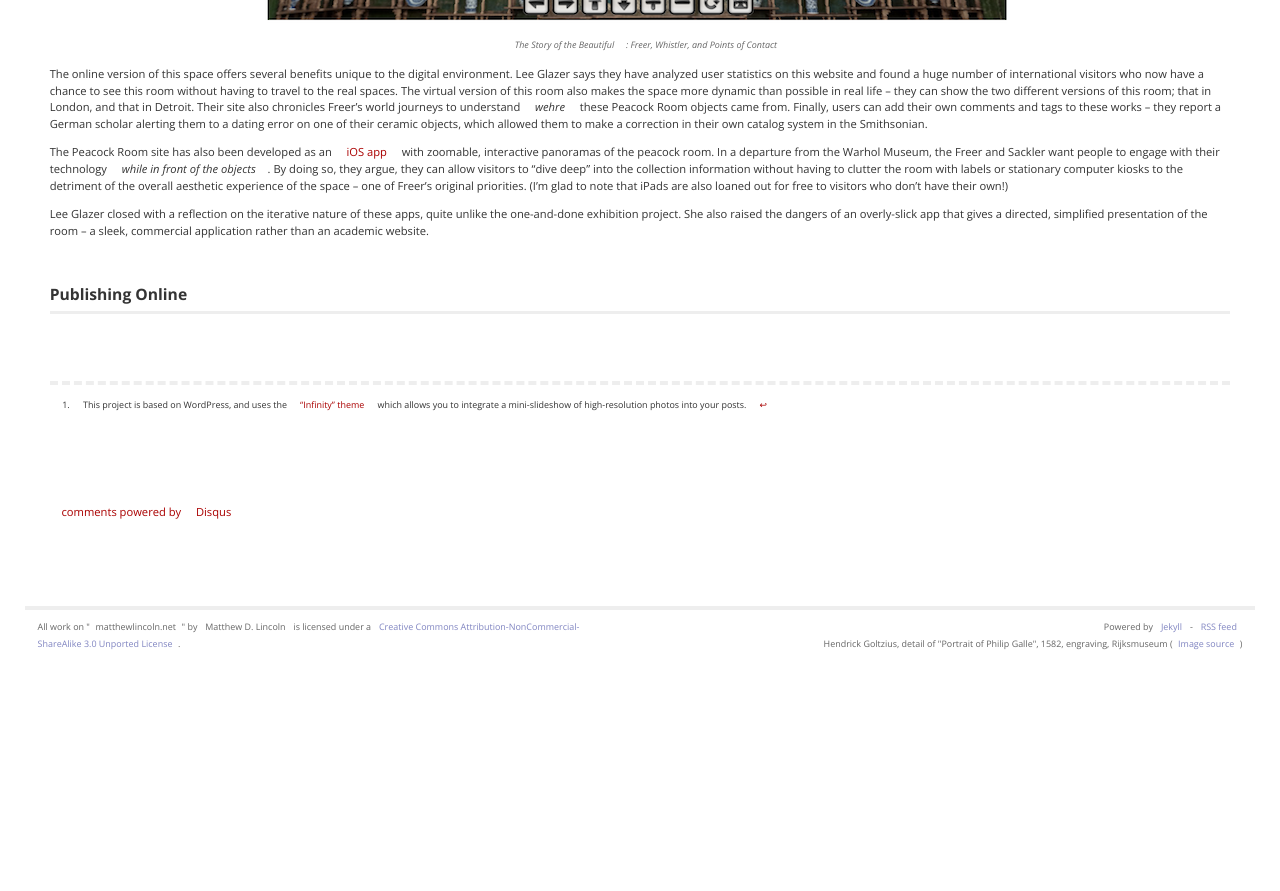
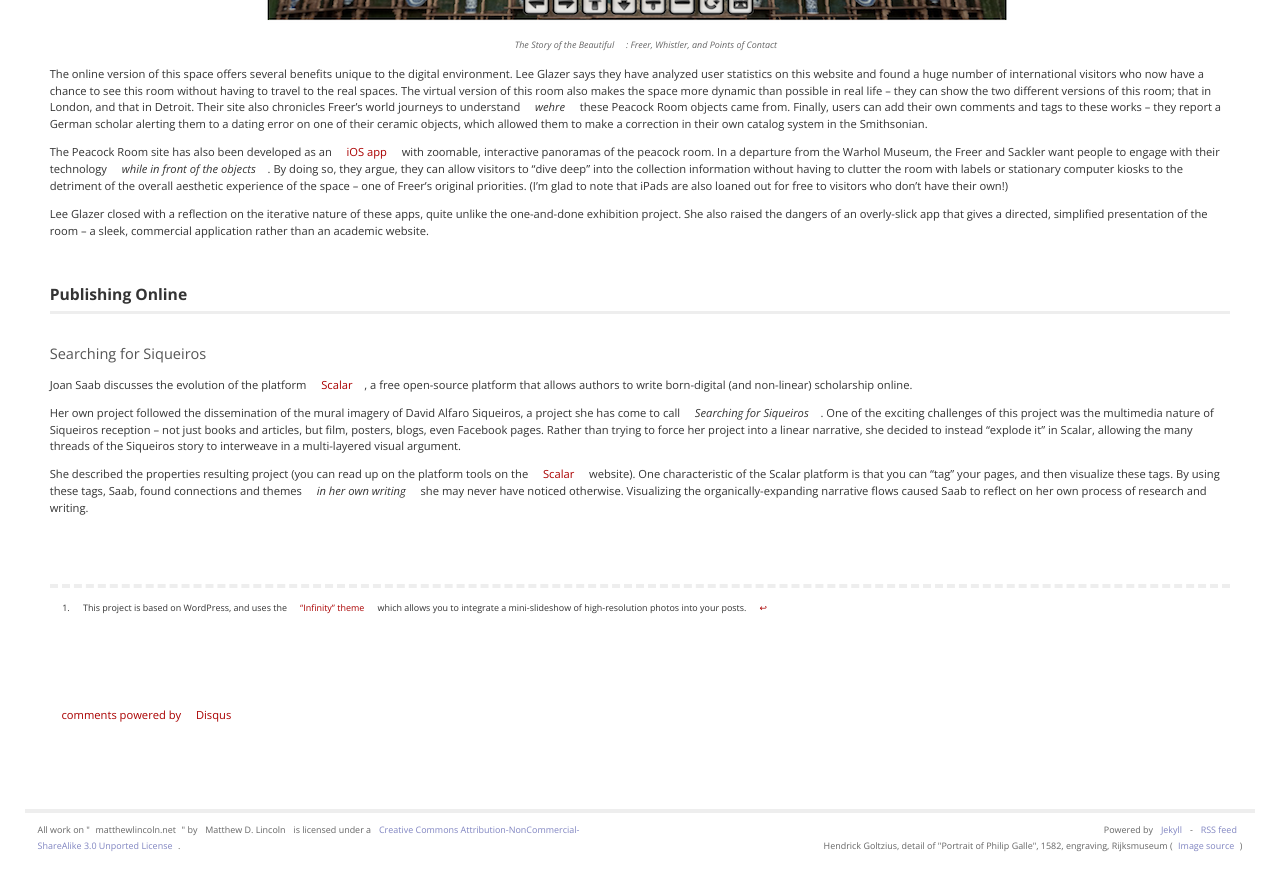
Before and after one commit to mdlincoln/mdlincoln.github.io, a Jekyll site: the page built from _posts/2013-11-15-american-art-history-and-digital-scholarship.md, in a window 1280 px wide and 900 px high, scrolled down 3551 px. Shown: the top 891 px of the window. Built offline with Jekyll 4.4.1, drawn with Linux system fonts in a browser that asks for light colours; comment, search, counter and statistics services are not loaded; before the commit the page ends 4248 px from its top, so only the background shows below that.

Commit message:
Joan Saab Scalar

```diff
--- a/_posts/2013-11-15-american-art-history-and-digital-scholarship.md
+++ b/_posts/2013-11-15-american-art-history-and-digital-scholarship.md
@@ -155,3 +155,18 @@ Lee Glazer closed with a reflection on the iterative nature of these apps, quite
 She also raised the dangers of an overly-slick app that gives a directed, simplified presentation of the room -- a sleek, commercial application rather than an academic website.
 
 # Publishing Online
+
+## Searching for Siqueiros
+
+Joan Saab discusses the evolution of the platform [Scalar], a free open-source platform that allows authors to write born-digital (and non-linear) scholarship online.
+
+[Scalar]: http://scalar.usc.edu/scalar/
+
+Her own project followed the dissemination of the mural imagery of David Alfaro Siqueiros, a project she has come to call *Searching for Siqueiros*.
+One of the exciting challenges of this project was the multimedia nature of Siqueiros reception -- not just books and articles, but film, posters, blogs, even Facebook pages.
+Rather than trying to force her project into a linear narrative, she decided to instead "explode it" in Scalar, allowing the many threads of the Siqueiros story to interweave in a multi-layered visual argument.
+
+She described the properties resulting project (you can read up on the platform tools on the [Scalar] website).
+One characteristic of the Scalar platform is that you can "tag" your pages, and then visualize these tags.
+By using these tags, Saab, found connections and themes *in her own writing* she may never have noticed otherwise.
+Visualizing the organically-expanding narrative flows caused Saab to reflect on her own process of research and writing.
```
